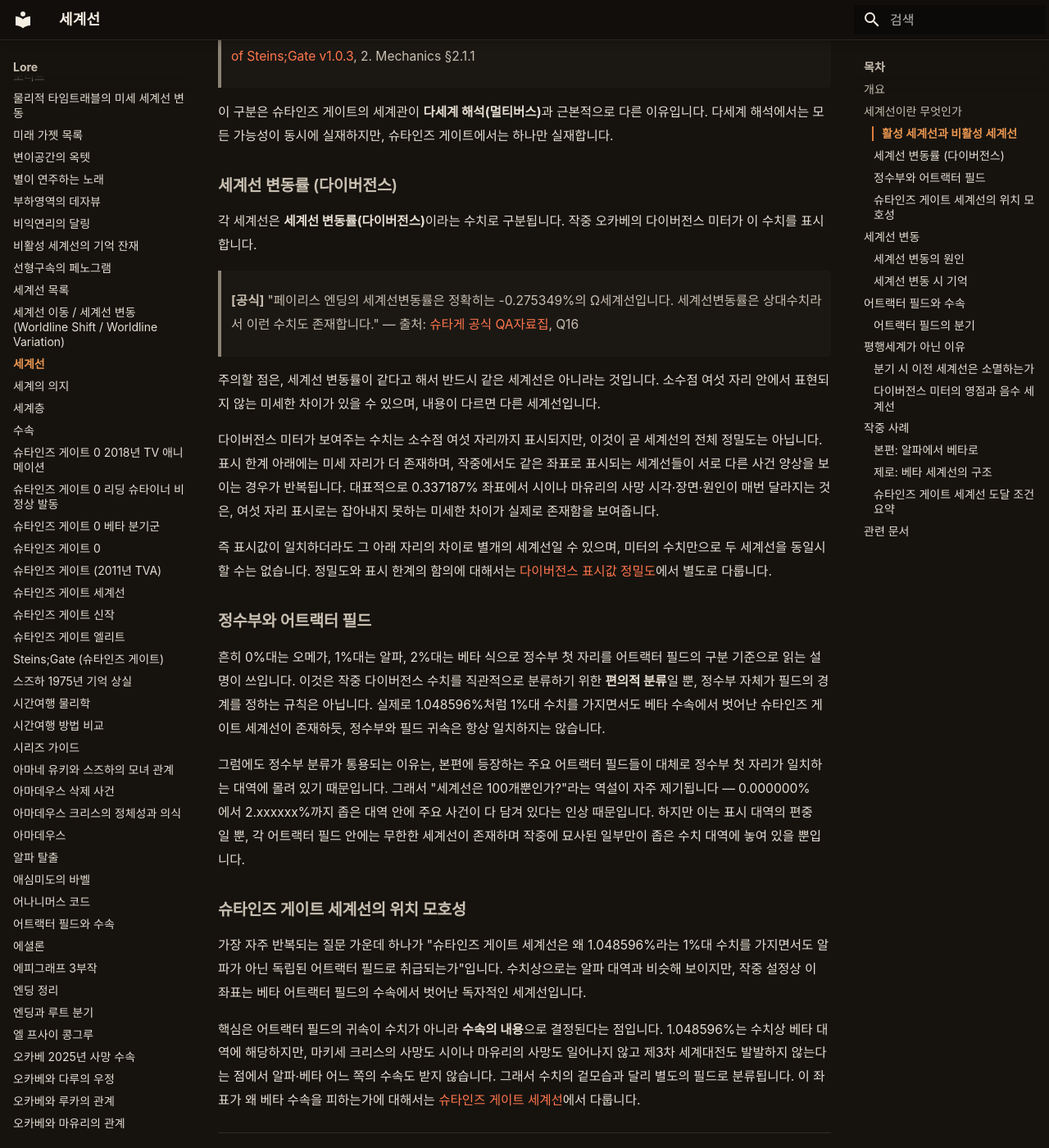
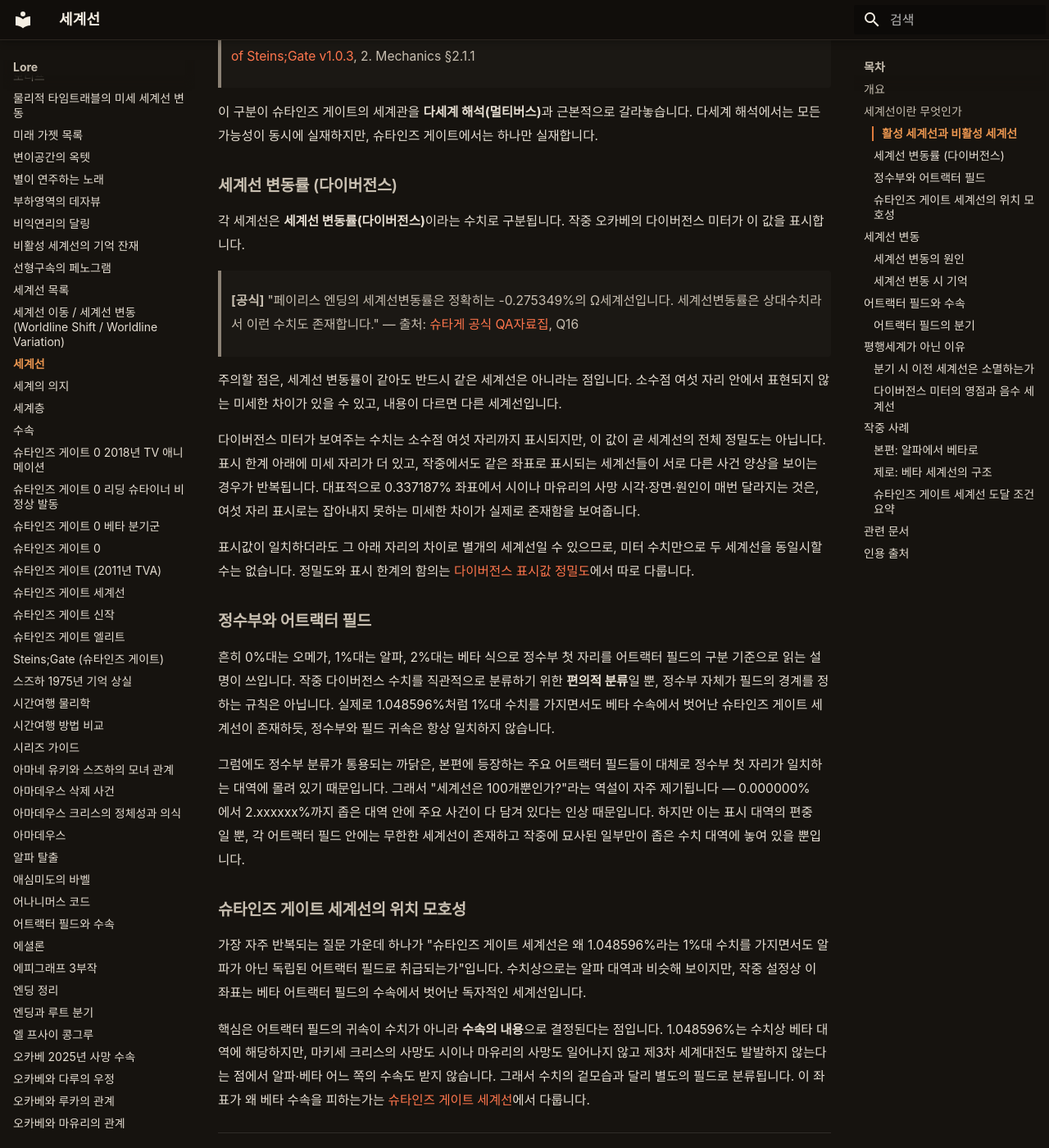
Before and after one commit to sgwiki/sgwiki.github.io, an MkDocs documentation site: the page built from wiki/lore/세계선.md, in a window 1280 px wide and 1400 px high, scrolled down 1345 px. Shown: the whole window at 82% size. Built offline with MkDocs 1.6.1 and Material for MkDocs 9.7.7, drawn with Linux system fonts in a browser that asks for light colours; some web fonts are replaced; some of the changed text lies outside the part shown.

Commit message:
chore(wiki): 세계선 정비 — humanize 21건(번역투 5·형식명사 3·기계적 리듬 4·추상주어+만능동사 3·자동화 피동 2·헤징 2·접속사 2 — '~를 의미합니다'→'~를 가리킵니다'·'발생합니다'→'터지면'·'이것은 ~가 아닙니다' 직접 부정)·인용 출처 빈 섹션 추가·사실·스포일러(main_story)·수치(1.048596%·0.337187%·-0.275349%)·인용 불변
Co-Authored-By: Claude Opus 4.6 <noreply@anthropic.com>

```diff
--- a/wiki/lore/세계선.md
+++ b/wiki/lore/세계선.md
@@ -10,64 +10,64 @@ spoiler: main_story
 
 ## 개요
 
-세계선은 슈타인즈 게이트 세계관에서 **우주의 단일한 역사**를 의미합니다. 과거부터 미래까지 발생하는 모든 사건이 하나의 인과 사슬로 묶여 있으며, 무수히 많은 가능성이 중첩된 상태로 존재하지만 **실제로 작동하는 세계선은 항상 하나뿐**입니다. 이것은 평행세계가 아닙니다 — 여러 우주가 동시에 존재하는 것이 아니라, 수많은 가능성 중 하나만 현실로 발현되는 구조입니다.
+세계선은 슈타인즈 게이트 세계관에서 **우주의 단일한 역사**를 가리킵니다. 과거부터 미래까지 벌어지는 모든 사건이 하나의 인과 사슬로 묶여 있고, 무수히 많은 가능성이 중첩된 상태로 있지만 **실제로 작동하는 세계선은 항상 하나뿐**입니다. 평행세계가 아닙니다 — 여러 우주가 동시에 존재하는 게 아니라 수많은 가능성 중 하나만 현실로 발현되는 구조입니다.
 
-세계선들은 **어트랙터 필드**라는 더 큰 묶음으로 그룹화되며, 같은 어트랙터 필드 안의 세계선들은 비슷한 결과로 수속합니다. 시간 여행이나 인과에 큰 영향을 미치는 사건이 발생하면 활성 세계선이 다른 세계선으로 전환되며, 이것이 **세계선 변동**입니다.
+세계선들은 **어트랙터 필드**라는 더 큰 묶음으로 그룹화되며, 같은 어트랙터 필드 안의 세계선들은 비슷한 결과로 수속합니다. 시간 여행이나 인과에 큰 영향을 미치는 사건이 터지면 활성 세계선이 다른 세계선으로 전환되는데, 이것이 **세계선 변동**입니다.
 
 ---
 
 ## 세계선이란 무엇인가
 
-세계선은 우주에 대한 **단일 자체 일관성 있는 역사**입니다. 시간의 시작부터 끝까지 확장되며, 그 안에서 발생하는 모든 것은 미리 결정되어 있습니다.
+세계선은 우주의 **단일 자체 일관성 있는 역사**입니다. 시간의 시작부터 끝까지 뻗어 있고, 그 안에서 일어나는 모든 일은 미리 결정되어 있습니다.
 
 > **[공식]** "세계선 — 이 용어는 무한한 수의 가능한 세계를 나타냅니다. 그러나 이러한 세계는 병렬로 존재하지 않습니다. 주어진 시간에 하나만 존재합니다. 세계선을 따라 발생하는 모든 것, 과거에서 미래까지, 미리 결정되어 있습니다. 따라서 단일 세계선을 따라 과거를 아무리 많이 바꾸어도 결과는 동일한 결과로 수속됩니다."
 > — 출처: TIPS, 슈타인즈 게이트 0
 
-이 인용이 말하는 핵심은 세 가지입니다:
+이 인용이 가리키는 핵심은 세 가지입니다.
 
-1. **세계선은 무수히 많지만 동시에 존재하지 않는다** — 가능성으로서 중첩되어 있을 뿐, 평행세계처럼 나란히 존재하는 것이 아닙니다.
+1. **세계선은 무수히 많지만 동시에 존재하지 않는다** — 가능성으로서 중첩되어 있을 뿐, 평행세계처럼 나란히 놓인 게 아닙니다.
 2. **하나의 세계선 안에서 과거는 바꿀 수 없다** — 세계선 하나의 내부 역사는 이미 결정되어 있습니다.
-3. **같은 세계선 안에서는 같은 결과로 수속한다** — 세계선 내에서 어떤 변화를 시도해도 결과는 같습니다.
+3. **같은 세계선 안에서는 같은 결과로 수속한다** — 세계선 안에서 어떤 변화를 시도해도 결과는 같습니다.
 
 ### 활성 세계선과 비활성 세계선
 
-실제로 물리적 실재를 가진 하나의 세계선을 **활성 세계선**, 나머지 가능성으로만 존재하는 세계선들을 **비활성 세계선**이라고 부릅니다.
+실제로 물리적 실재를 가진 하나의 세계선을 **활성 세계선**, 나머지 가능성으로만 존재하는 세계선들을 **비활성 세계선**이라 부릅니다.
 
 > **[팬 분석]** "현재 물리적 존재를 가진 하나의 세계선은 종종 토론에서 '활성 세계선'이라고 합니다. 양자 중첩에서 가능성으로 존재하는 나머지 세계선은 그에 따라 '비활성 세계선'이라고 할 수 있습니다."
 > — 출처: [The Mechanics of Steins;Gate v1.0.3](../근거자료/비공식/mechanics-of-steins-gate/ch2.md), 2. Mechanics §2.1.1
 
-이 구분은 슈타인즈 게이트의 세계관이 **다세계 해석(멀티버스)**과 근본적으로 다른 이유입니다. 다세계 해석에서는 모든 가능성이 동시에 실재하지만, 슈타인즈 게이트에서는 하나만 실재합니다.
+이 구분이 슈타인즈 게이트의 세계관을 **다세계 해석(멀티버스)**과 근본적으로 갈라놓습니다. 다세계 해석에서는 모든 가능성이 동시에 실재하지만, 슈타인즈 게이트에서는 하나만 실재합니다.
 
 ### 세계선 변동률 (다이버전스)
 
-각 세계선은 **세계선 변동률(다이버전스)**이라는 수치로 구분됩니다. 작중 오카베의 다이버전스 미터가 이 수치를 표시합니다.
+각 세계선은 **세계선 변동률(다이버전스)**이라는 수치로 구분됩니다. 작중 오카베의 다이버전스 미터가 이 값을 표시합니다.
 
 > **[공식]** "페이리스 엔딩의 세계선변동률은 정확히는 -0.275349%의 Ω세계선입니다. 세계선변동률은 상대수치라서 이런 수치도 존재합니다."
 > — 출처: [슈타게 공식 QA자료집](../근거자료/공식/qa-자료집.md), Q16
 
-주의할 점은, 세계선 변동률이 같다고 해서 반드시 같은 세계선은 아니라는 것입니다. 소수점 여섯 자리 안에서 표현되지 않는 미세한 차이가 있을 수 있으며, 내용이 다르면 다른 세계선입니다.
+주의할 점은, 세계선 변동률이 같아도 반드시 같은 세계선은 아니라는 점입니다. 소수점 여섯 자리 안에서 표현되지 않는 미세한 차이가 있을 수 있고, 내용이 다르면 다른 세계선입니다.
 
-다이버전스 미터가 보여주는 수치는 소수점 여섯 자리까지 표시되지만, 이것이 곧 세계선의 전체 정밀도는 아닙니다. 표시 한계 아래에는 미세 자리가 더 존재하며, 작중에서도 같은 좌표로 표시되는 세계선들이 서로 다른 사건 양상을 보이는 경우가 반복됩니다. 대표적으로 0.337187% 좌표에서 시이나 마유리의 사망 시각·장면·원인이 매번 달라지는 것은, 여섯 자리 표시로는 잡아내지 못하는 미세한 차이가 실제로 존재함을 보여줍니다.
+다이버전스 미터가 보여주는 수치는 소수점 여섯 자리까지 표시되지만, 이 값이 곧 세계선의 전체 정밀도는 아닙니다. 표시 한계 아래에 미세 자리가 더 있고, 작중에서도 같은 좌표로 표시되는 세계선들이 서로 다른 사건 양상을 보이는 경우가 반복됩니다. 대표적으로 0.337187% 좌표에서 시이나 마유리의 사망 시각·장면·원인이 매번 달라지는 것은, 여섯 자리 표시로는 잡아내지 못하는 미세한 차이가 실제로 존재함을 보여줍니다.
 
-즉 표시값이 일치하더라도 그 아래 자리의 차이로 별개의 세계선일 수 있으며, 미터의 수치만으로 두 세계선을 동일시할 수는 없습니다. 정밀도와 표시 한계의 함의에 대해서는 [다이버전스 표시값 정밀도](다이버전스-표시값-정밀도.md)에서 별도로 다룹니다.
+표시값이 일치하더라도 그 아래 자리의 차이로 별개의 세계선일 수 있으므로, 미터 수치만으로 두 세계선을 동일시할 수는 없습니다. 정밀도와 표시 한계의 함의는 [다이버전스 표시값 정밀도](다이버전스-표시값-정밀도.md)에서 따로 다룹니다.
 
 ### 정수부와 어트랙터 필드
 
-흔히 0%대는 오메가, 1%대는 알파, 2%대는 베타 식으로 정수부 첫 자리를 어트랙터 필드의 구분 기준으로 읽는 설명이 쓰입니다. 이것은 작중 다이버전스 수치를 직관적으로 분류하기 위한 **편의적 분류**일 뿐, 정수부 자체가 필드의 경계를 정하는 규칙은 아닙니다. 실제로 1.048596%처럼 1%대 수치를 가지면서도 베타 수속에서 벗어난 슈타인즈 게이트 세계선이 존재하듯, 정수부와 필드 귀속은 항상 일치하지는 않습니다.
+흔히 0%대는 오메가, 1%대는 알파, 2%대는 베타 식으로 정수부 첫 자리를 어트랙터 필드의 구분 기준으로 읽는 설명이 쓰입니다. 작중 다이버전스 수치를 직관적으로 분류하기 위한 **편의적 분류**일 뿐, 정수부 자체가 필드의 경계를 정하는 규칙은 아닙니다. 실제로 1.048596%처럼 1%대 수치를 가지면서도 베타 수속에서 벗어난 슈타인즈 게이트 세계선이 존재하듯, 정수부와 필드 귀속은 항상 일치하지 않습니다.
 
-그럼에도 정수부 분류가 통용되는 이유는, 본편에 등장하는 주요 어트랙터 필드들이 대체로 정수부 첫 자리가 일치하는 대역에 몰려 있기 때문입니다. 그래서 "세계선은 100개뿐인가?"라는 역설이 자주 제기됩니다 — 0.000000%에서 2.xxxxxx%까지 좁은 대역 안에 주요 사건이 다 담겨 있다는 인상 때문입니다. 하지만 이는 표시 대역의 편중일 뿐, 각 어트랙터 필드 안에는 무한한 세계선이 존재하며 작중에 묘사된 일부만이 좁은 수치 대역에 놓여 있을 뿐입니다.
+그럼에도 정수부 분류가 통용되는 까닭은, 본편에 등장하는 주요 어트랙터 필드들이 대체로 정수부 첫 자리가 일치하는 대역에 몰려 있기 때문입니다. 그래서 "세계선은 100개뿐인가?"라는 역설이 자주 제기됩니다 — 0.000000%에서 2.xxxxxx%까지 좁은 대역 안에 주요 사건이 다 담겨 있다는 인상 때문입니다. 하지만 이는 표시 대역의 편중일 뿐, 각 어트랙터 필드 안에는 무한한 세계선이 존재하고 작중에 묘사된 일부만이 좁은 수치 대역에 놓여 있을 뿐입니다.
 
 ### 슈타인즈 게이트 세계선의 위치 모호성
 
 가장 자주 반복되는 질문 가운데 하나가 "슈타인즈 게이트 세계선은 왜 1.048596%라는 1%대 수치를 가지면서도 알파가 아닌 독립된 어트랙터 필드로 취급되는가"입니다. 수치상으로는 알파 대역과 비슷해 보이지만, 작중 설정상 이 좌표는 베타 어트랙터 필드의 수속에서 벗어난 독자적인 세계선입니다.
 
-핵심은 어트랙터 필드의 귀속이 수치가 아니라 **수속의 내용**으로 결정된다는 점입니다. 1.048596%는 수치상 베타 대역에 해당하지만, 마키세 크리스의 사망도 시이나 마유리의 사망도 일어나지 않고 제3차 세계대전도 발발하지 않는다는 점에서 알파·베타 어느 쪽의 수속도 받지 않습니다. 그래서 수치의 겉모습과 달리 별도의 필드로 분류됩니다. 이 좌표가 왜 베타 수속을 피하는가에 대해서는 [슈타인즈 게이트 세계선](슈타인즈-게이트-세계선.md)에서 다룹니다.
+핵심은 어트랙터 필드의 귀속이 수치가 아니라 **수속의 내용**으로 결정된다는 점입니다. 1.048596%는 수치상 베타 대역에 해당하지만, 마키세 크리스의 사망도 시이나 마유리의 사망도 일어나지 않고 제3차 세계대전도 발발하지 않는다는 점에서 알파·베타 어느 쪽의 수속도 받지 않습니다. 그래서 수치의 겉모습과 달리 별도의 필드로 분류됩니다. 이 좌표가 왜 베타 수속을 피하는가는 [슈타인즈 게이트 세계선](슈타인즈-게이트-세계선.md)에서 다룹니다.
 
 ---
 
 ## 세계선 변동
 
-세계선 변동은 **활성 세계선이 다른 세계선으로 전환되는 현상**입니다. 인과에 영향을 미치는 사건이 발생하면, 역사가 모순 없도록 완전히 재구성됩니다.
+세계선 변동은 **활성 세계선이 다른 세계선으로 전환되는 현상**입니다. 인과에 영향을 미치는 사건이 터지면, 역사가 모순 없도록 완전히 재구성됩니다.
 
 > **[공식]** "세계선이 바뀌면, 역설을 막기 위해 과거에서 미래까지 모든 원인과 결과가 재구성됩니다."
 > — 출처: 슈타인즈 게이트 2장 (존 타이타/앳채널)
@@ -95,7 +95,7 @@ spoiler: main_story
 
 ## 어트랙터 필드와 수속
 
-세계선들은 **어트랙터 필드**라는 더 큰 묶음으로 그룹화됩니다. 같은 어트랙터 필드 안의 세계선들은 **수속** — 반드시 발생하는 결정적 사건 — 을 공유합니다.
+세계선들은 **어트랙터 필드**라는 더 큰 묶음으로 그룹화됩니다. 같은 어트랙터 필드 안의 세계선들은 **수속** — 반드시 일어나는 결정적 사건 — 을 공유합니다.
 
 > **[공식]** "여러 어트랙터 필드가 이렇게 중첩되어 있어. 각 어트랙터 필드에서, 사건의 수속 결과는 달라. 서로 간섭하지 않아. 각각 독립적으로 남아 있어."
 > — 출처: 슈타인즈 게이트 6장 (스즈하)
@@ -103,7 +103,7 @@ spoiler: main_story
 > **[공식]** "세계선이나 어트랙트 필드는 본편에서 그려진 이외에도 무수히 존재하고 있어."
 > — 출처: [슈타게 공식 QA자료집](../근거자료/공식/qa-자료집.md), Q2
 
-수속의 핵심은 **어트랙터 필드를 벗어나지 않는 한 피할 수 없다**는 것입니다. 예를 들어 알파 어트랙터 필드에서는 마유리의 죽음이 수속이며, 이를 막으려면 알파 필드 자체를 벗어나야 합니다.
+수속의 핵심은 **어트랙터 필드를 벗어나지 않는 한 피할 수 없다**는 점입니다. 예를 들어 알파 어트랙터 필드에서는 마유리의 죽음이 수속이며, 이를 막으려면 알파 필드 자체를 벗어나야 합니다.
 
 ### 어트랙터 필드의 분기
 
@@ -133,19 +133,19 @@ spoiler: main_story
 > **[팬 분석]** "세계선은 실제 '존 티토'의 메커니즘을 기반으로 하며, … 양자 사건이 세계를 여러 중첩 상태로 분기시킬 때 생성되며, 시간 여행에 의해서가 아닙니다. … 세계선이 미리 존재하는 실체가 아니라면 수속에 대한 설명이 없습니다."
 > — 출처: [The Mechanics of Steins;Gate v1.0.3](../근거자료/비공식/mechanics-of-steins-gate/ch4.md), 4. Misconceptions §4.2
 
-이 해석에 따르면, **수속이라는 개념 자체가 세계선이 미리 존재한다는 전제 위에서만 설득력을 갖습니다.** 세계선이 시간 여행에 의해 새로 만들어지는 것이라면, 미래가 미리 결정되어 있다는 수속 개념과 모순됩니다.
+이 해석에 따르면, **수속이라는 개념 자체가 세계선이 미리 존재한다는 전제 위에서만 설득력을 갖습니다.** 세계선이 시간 여행으로 새로 만들어지는 것이라면, 미래가 미리 결정되어 있다는 수속 개념과 모순됩니다.
 
 ### 분기 시 이전 세계선은 소멸하는가
 
-평행세계 해석에서는 분기가 일어날 때마다 새로운 우주가 "생겨나" 이전 우주와 나란히 남습니다. 슈타인즈 게이트의 세계선은 이와 다릅니다. 세계선이 전환되면 이전에 활성이던 세계선은 물리적 실재를 잃고, 다시 **가능성으로 잔존**합니다. 완전히 소멸하여 없어지는 것도 아니고, 평행세계처럼 여전히 실재하는 것도 아닙니다.
+평행세계 해석에서는 분기가 일어날 때마다 새로운 우주가 "생겨나" 이전 우주와 나란히 남습니다. 슈타인즈 게이트의 세계선은 여기서 다릅니다. 세계선이 전환되면 이전에 활성이던 세계선은 물리적 실재를 잃고, 다시 **가능성으로 잔존**합니다. 완전히 소멸하여 없어지는 것도 아니고, 평행세계처럼 여전히 실재하는 것도 아닙니다.
 
-즉 "가능성으로는 잔존하되 활성화는 항상 하나뿐"이라는 구조입니다. 이전 세계선은 언제든 다시 활성화될 수 있는 중첩 상태로 되돌아가며, 오카베 린타로의 리딩 슈타이너가 경험하는 기억의 불일치는 바로 이 잔존하는 가능성의 흔적입니다. 분기가 새 우주를 만드는 것이 아니라 이미 존재하던 가능성 중 하나를 활성으로 끌어올린다는 점이, 슈타인즈 게이트를 평행세계물과 구분짓는 핵심입니다.
+"가능성으로는 잔존하되 활성화는 항상 하나뿐"이라는 구조입니다. 이전 세계선은 언제든 다시 활성화될 수 있는 중첩 상태로 되돌아가며, 오카베 린타로의 리딩 슈타이너가 겪는 기억의 불일치가 바로 이 잔존하는 가능성의 흔적입니다. 분기가 새 우주를 만드는 게 아니라 이미 존재하던 가능성 중 하나를 활성으로 끌어올린다는 점이, 슈타인즈 게이트를 평행세계물과 구분짓는 핵심입니다.
 
 ### 다이버전스 미터의 영점과 음수 세계선
 
 다이버전스 미터가 표시하는 수치는 절대 좌표가 아니라 **상대 수치**입니다. 영점(0.000000%)은 다이버전스 미터가 처음 구성된 세계선, 즉 오카베가 처음으로 미터를 작동시킨 베타 세계선을 기준점으로 삼습니다. 그래서 같은 물리적 사건이라도 어느 세계선에서 미터를 켜느냐에 따라 수치가 달라질 수 있습니다.
 
-이 상대성 때문에 페이리스 루트의 -0.275349% 같은 음수 좌표가 성립합니다. 오메가 어트랙터 필드의 세계선은 영점 기준선보다 더 아래에 위치한다는 상대적 표현으로 음수가 나오는 것이지, 물리적으로 "역방향"의 시간이 흐르는 우주라는 뜻은 아닙니다. 미터의 구성 원리와 영점 설정에 대해서는 [다이버전스 미터](다이버전스-미터.md)에서 다룹니다.
+이 상대성 때문에 페이리스 루트의 -0.275349% 같은 음수 좌표가 성립합니다. 오메가 어트랙터 필드의 세계선이 영점 기준선보다 더 아래에 위치한다는 상대적 표현으로 음수가 나오는 것이지, 물리적으로 "역방향"의 시간이 흐르는 우주라는 뜻은 아닙니다. 미터의 구성 원리와 영점 설정은 [다이버전스 미터](다이버전스-미터.md)에서 다룹니다.
 
 ---
 
@@ -153,23 +153,23 @@ spoiler: main_story
 
 ### 본편: 알파에서 베타로
 
-오카베가 첫 D메일을 전송한 것이 인과에 큰 영향을 미쳐, 세계선이 알파에서 베타로 이동합니다. 이것은 D메일이라는 시간 여행 수단 때문이 아니라, **크리스의 생사가 바뀌는 인과적 사건**이 원인입니다.
+오카베가 첫 D메일을 전송한 것이 인과에 큰 영향을 미쳐, 세계선이 알파에서 베타로 이동합니다. 이는 D메일이라는 시간 여행 수단 때문이 아니라, **크리스의 생사가 바뀌는 인과적 사건**이 원인입니다.
 
-베타 세계선에서 오카베가 크리스를 구하려 시도하지만 실패하고, 결국 슈타인즈 게이트 세계선에 도달하는 것이 본편의 핵심 서사입니다.
+베타 세계선에서 오카베가 크리스를 구하려 시도하지만 실패하고, 결국 슈타인즈 게이트 세계선에 도달하는 게 본편의 핵심 서사입니다.
 
 ### 제로: 베타 세계선의 구조
 
-베타 세계선에서는 크리스가 사망한 상태에서 타임머신 개발을 둘러싼 제3차 세계대전이 발발합니다. 오카베가 이 세계선을 어떻게 극복하는지는 [제로와 베타 세계선](제로와-베타-세계선.md)에서 다룹니다.
+베타 세계선에서는 크리스가 사망한 상태에서 타임머신 개발을 둘러싼 제3차 세계대전이 발발합니다. 오카베가 이 세계선을 어떻게 극복하는가는 [제로와 베타 세계선](제로와-베타-세계선.md)에서 다룹니다.
 
 ### 슈타인즈 게이트 세계선 도달 조건 요약
 
-본편에서 슈타인즈 게이트 세계선(1.048596%)에 도달하기 위해서는 단일한 행위 하나로 충분하지 않으며, 여러 조건이 연쇄적으로 성립해야 합니다. 정리하면 다음과 같습니다.
+본편에서 슈타인즈 게이트 세계선(1.048596%)에 도달하려면 단일한 행위 하나로는 부족하고, 여러 조건이 연쇄적으로 성립해야 합니다. 정리하면 다음과 같습니다.
 
 - **루프 폐쇄**: 오카베는 반드시 한 번 크리스를 구하려다 실패하는 과정을 겪어야 합니다. 이 실패의 기억이 과거의 자신에게 전달되지 않으면 다음 단계로 넘어갈 수 없습니다.
 - **비디오 D메일 타겟팅**: 1.130205% 세계선에서 과거의 오카베에게 보내는 비디오 D메일이 정확한 시점·대상에 도달해야 합니다. 이 메일이 "크리스를 구하려 하지 마라"는 메시지를 전달하지 못하면 루프가 반복됩니다.
-- **제로 경유의 필연성**: 베타 세계선의 절망적 미래를 회피할 수 있는 정보·자원은 슈타인즈 게이트 0이 그리는 "제로"의 궤적을 거치지 않으면 확보되지 않습니다. 즉 본편의 성공 루트는 제로가 닦아놓은 가능성 위에서만 성립합니다.
+- **제로 경유의 필연성**: 베타 세계선의 절망적 미래를 회피할 수 있는 정보·자원은 슈타인즈 게이트 0이 그리는 "제로"의 궤적을 거치지 않으면 확보되지 않습니다. 본편의 성공 루트는 제로가 닦아놓은 가능성 위에서만 성립합니다.
 
-이 조건들이 왜 이런 순서로 걸려 있는지, 그리고 제로 경유가 왜 생략 불가능한지에 대해서는 [제로와 베타 세계선](제로와-베타-세계선.md)과 [오퍼레이션 스쿨드](오퍼레이션-스쿨드.md)에서 다룹니다.
+이 조건들이 왜 이런 순서로 걸려 있는지, 그리고 제로 경유가 왜 생략 불가능한가는 [제로와 베타 세계선](제로와-베타-세계선.md)과 [오퍼레이션 스쿨드](오퍼레이션-스쿨드.md)에서 다룹니다.
 
 ---
 
@@ -186,3 +186,7 @@ spoiler: main_story
 - [제로와 베타 세계선](제로와-베타-세계선.md)
 - [오퍼레이션 스쿨드](오퍼레이션-스쿨드.md)
 - [심층: 평행세계 해석 반론 →](평행세계-해석-반론.md)
+
+---
+
+## 인용 출처
```
Also changed, not shown: other parts of wiki/lore/세계선.md (+1 -1 lines).
